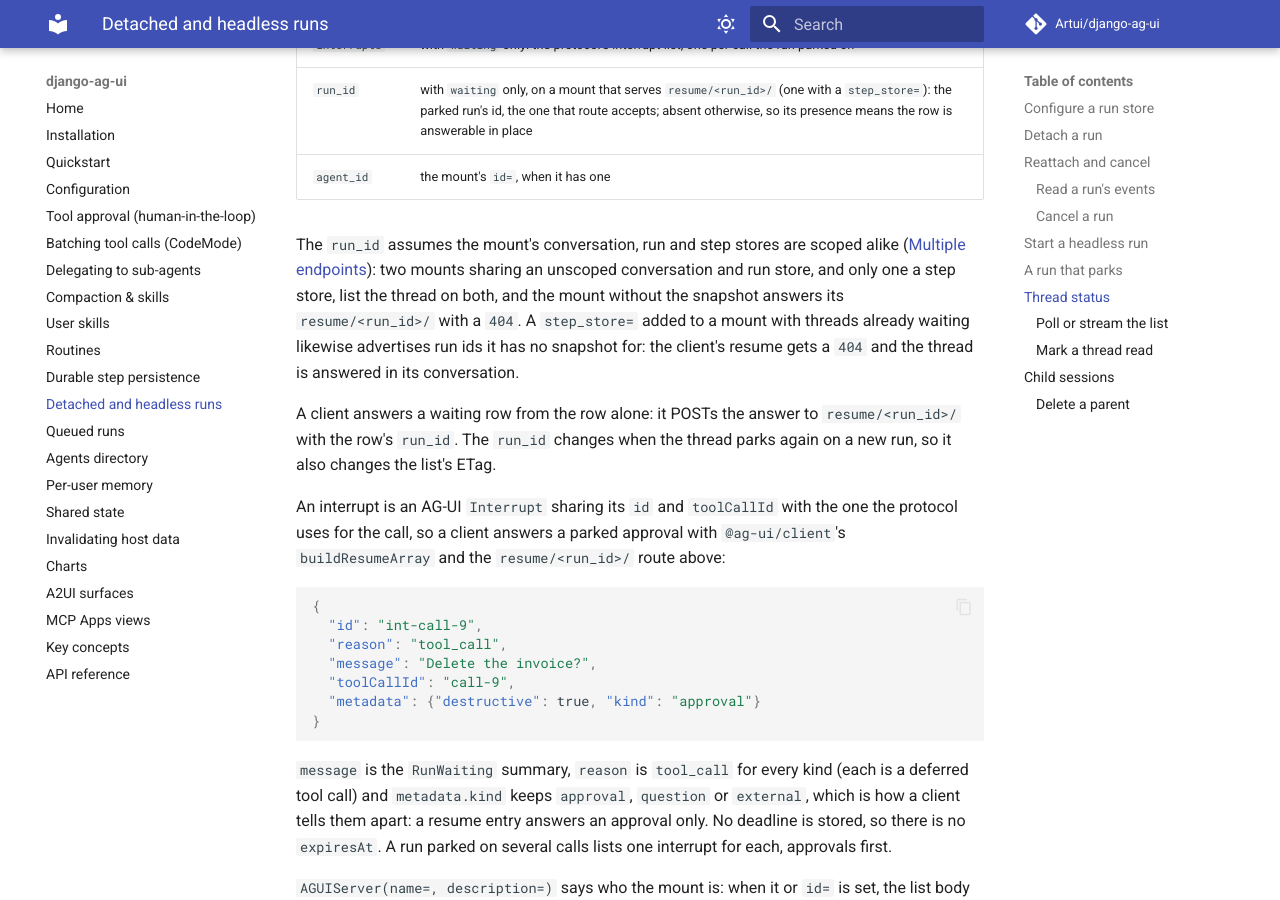
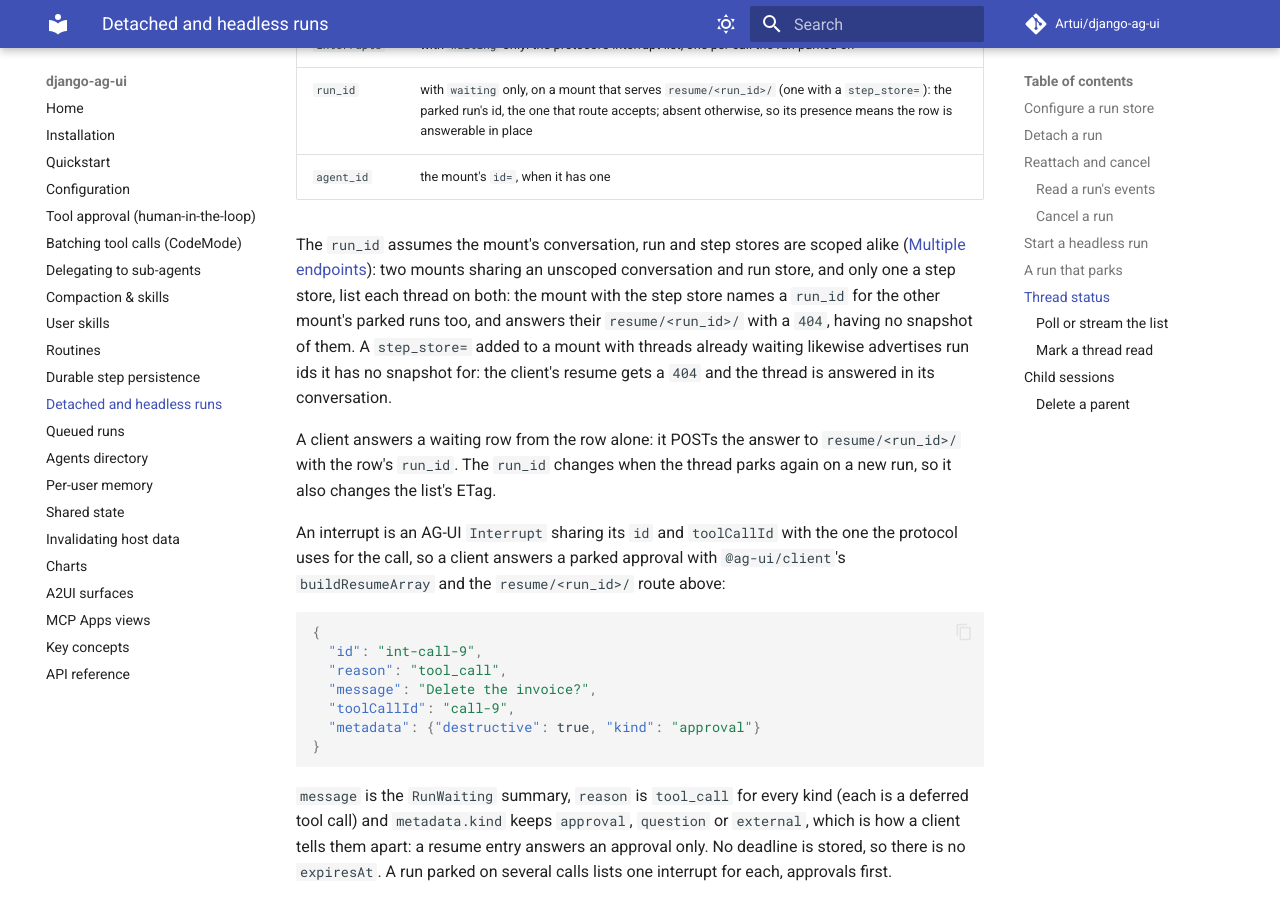
Before and after one commit to Artui/django-ag-ui, an MkDocs documentation site: the page built from docs/detached-runs.md, in a window 1280 px wide and 900 px high, scrolled down 5249 px. Built offline with MkDocs 1.6.1 and Material for MkDocs 9.7.7, drawn with Linux system fonts in a browser that asks for light colours; comment, search, counter and statistics services are not loaded.

Commit message:
Name the mount that answers 404 in the run_id scoping note
Co-Authored-By: Claude Opus 5.5 <noreply@anthropic.com>

```diff
--- a/docs/detached-runs.md
+++ b/docs/detached-runs.md
@@ -226,8 +226,9 @@ client ignores them; without a run store the rows carry none of them.
 
 The `run_id` assumes the mount's conversation, run and step stores are scoped alike
 ([Multiple endpoints](configuration.md#multiple-endpoints)): two mounts sharing an unscoped
-conversation and run store, and only one a step store, list the thread on both, and the
-mount without the snapshot answers its `resume/<run_id>/` with a `404`. A `step_store=`
+conversation and run store, and only one a step store, list each thread on both: the mount
+with the step store names a `run_id` for the other mount's parked runs too, and answers
+their `resume/<run_id>/` with a `404`, having no snapshot of them. A `step_store=`
 added to a mount with threads already waiting likewise advertises run ids it has no
 snapshot for: the client's resume gets a `404` and the thread is answered in its
 conversation.
```
